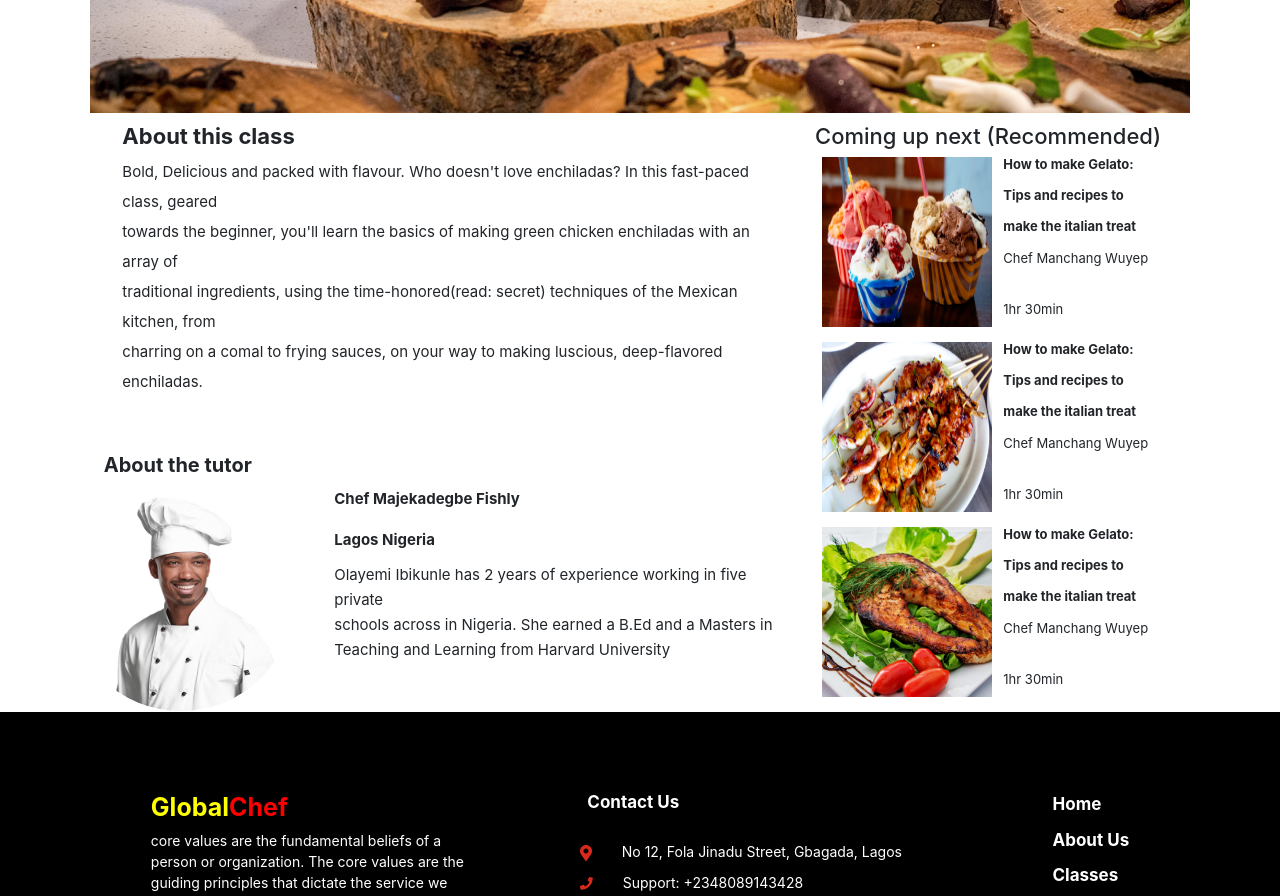
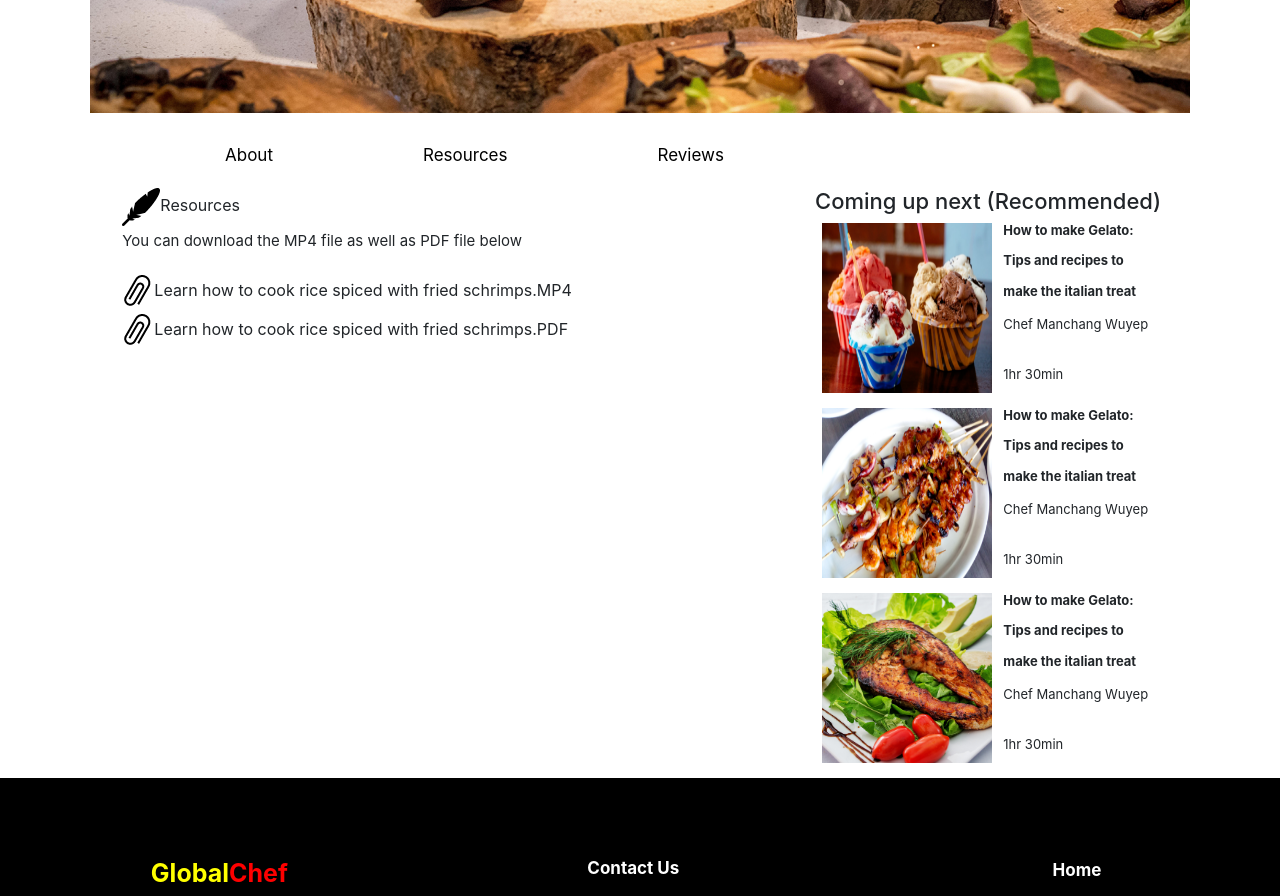
Before and after one commit to shinarasheed/globalchef, a React (Create React App) app: page /resources in a window 1280 px wide. Shown: the part 520-1416 px from the top of the page. Built offline with nearby package versions, Linux system fonts and the light colour scheme.

Commit message:
Finshed Resources page

```diff
--- a/src/components/Resources/Resources.js
+++ b/src/components/Resources/Resources.js
@@ -1,4 +1,5 @@
 import React from "react";
+import { Link } from "react-router-dom";
 
 const Resources = () => {
   return (
@@ -29,45 +30,40 @@ const Resources = () => {
             />
           </div>
         </div>
+        <div className="row row_3">
+          <div className="col-md-12">
+            <Link to="/about">About</Link>
+            <Link to="/resources">Resources</Link>
+            <Link to="/reviews">Reviews</Link>
+          </div>
+        </div>
       </div>
       <div id="contactSecondSection" className="container-fluid">
         <div className="row parent_row">
           <div className="col-md-7">
             <div className="row">
               <div className="col-md-12 about_class">
-                <h4>About this class</h4>
-                <p>
-                  Bold, Delicious and packed with flavour. Who doesn't love
-                  enchiladas? In this fast-paced class, geared <br /> towards
-                  the beginner, you'll learn the basics of making green chicken
-                  enchiladas with an array of <br /> traditional ingredients,
-                  using the time-honored(read: secret) techniques of the Mexican
-                  kitchen, from <br />
-                  charring on a comal to frying sauces, on your way to making
-                  luscious, deep-flavored enchiladas.
-                </p>
-              </div>
-            </div>
-            <div className="row">
-              <div className="col-md-12">
-                <div className="row tutor_row">
-                  <div className="col-md-4 tutor_div">
-                    <h5>About the tutor</h5>
-                    <img
-                      src={require("../../assets/images/classeschef.png")}
-                      alt=""
-                    />
-                  </div>
-                  <div className="col-md-8">
-                    <p>Chef Majekadegbe Fishly</p>
-                    <span>Lagos Nigeria</span>
-                    <p>
-                      Olayemi Ibikunle has 2 years of experience working in five
-                      private <br /> schools across in Nigeria. She earned a
-                      B.Ed and a Masters in <br /> Teaching and Learning from
-                      Harvard University
-                    </p>
-                  </div>
+                <div>
+                  <img
+                    src={require("../../assets/images/feather.png")}
+                    alt=""
+                  />
+                  <span>Resources</span>
+                </div>
+                <div>
+                  <p>You can download the MP4 file as well as PDF file below</p>
+                </div>
+                <div>
+                  <img src={require("../../assets/images/clip.png")} alt="" />
+                  <span>
+                    Learn how to cook rice spiced with fried schrimps.MP4
+                  </span>
+                </div>
+                <div>
+                  <img src={require("../../assets/images/clip.png")} alt="" />
+                  <span>
+                    Learn how to cook rice spiced with fried schrimps.PDF
+                  </span>
                 </div>
               </div>
             </div>
```
Also changed, not shown: src/assets/images/clip.png (added), src/assets/images/feather.png (added).
